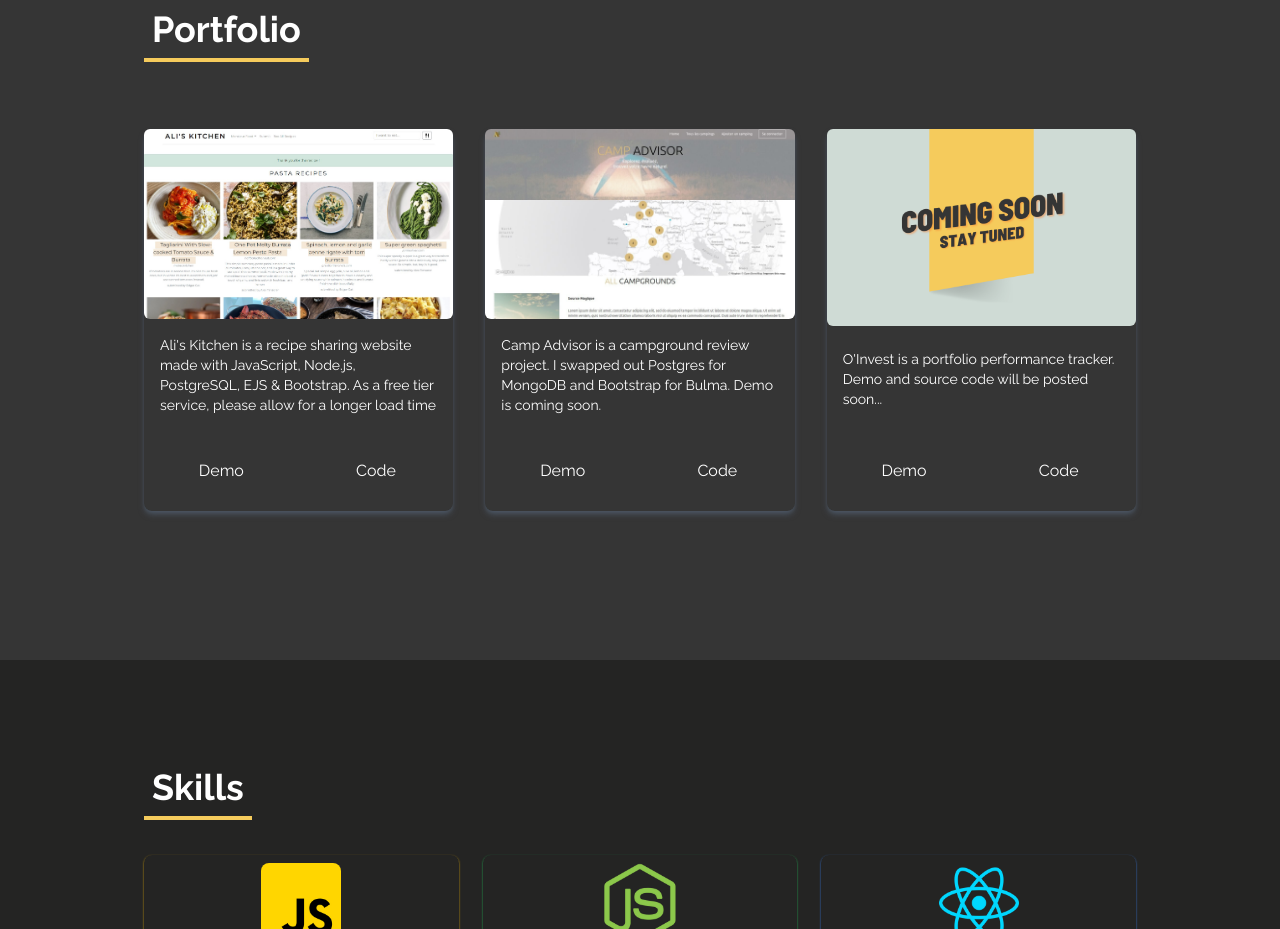
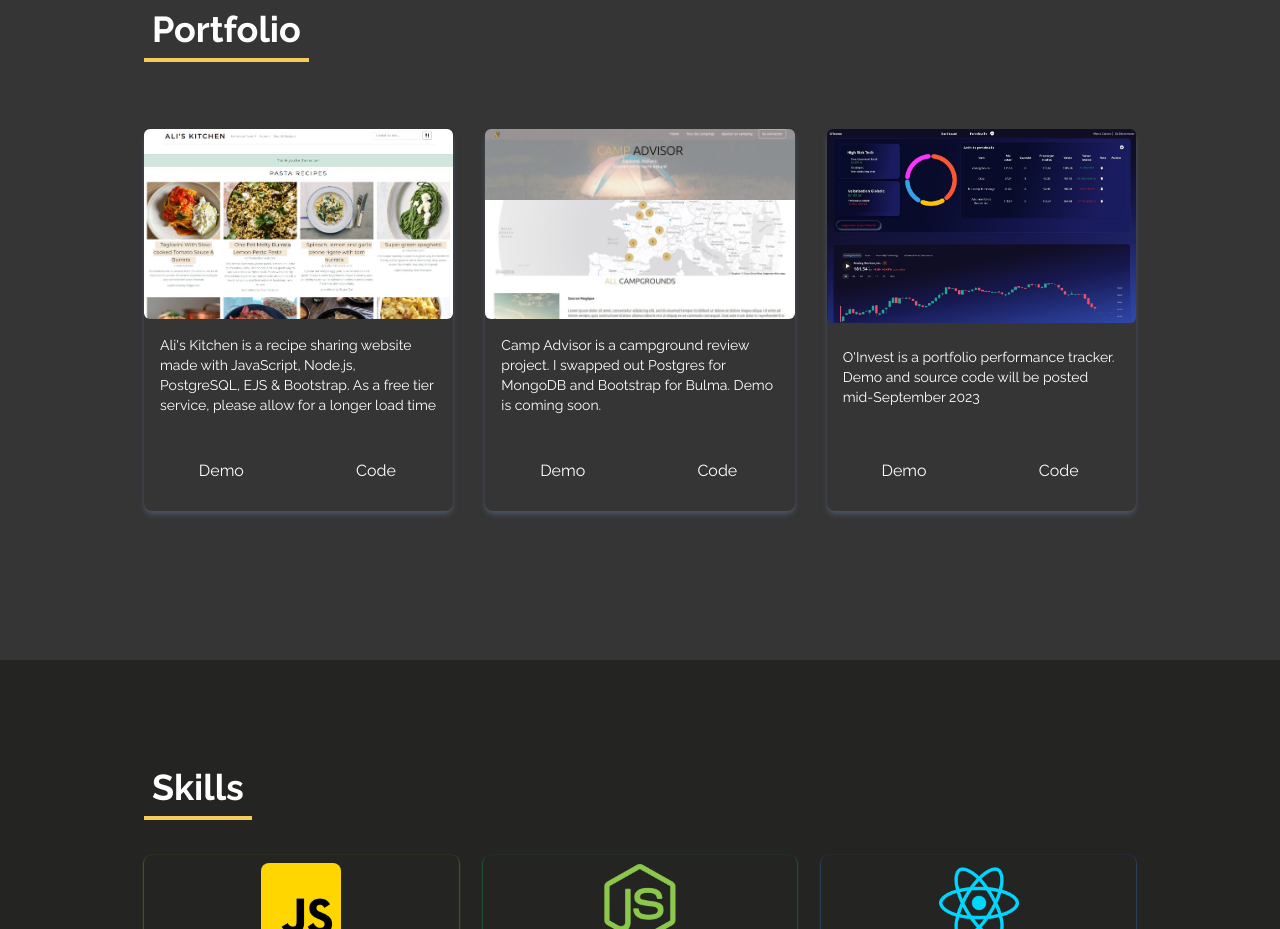
Before and after one commit to AlexTensorer/alt-portfolio, a React (Create React App) app: page / in a window 1280 px wide. Shown: the part 1740-2669 px from the top of the page. Built offline with nearby package versions, Linux system fonts and the light colour scheme; the HTML template or start-up script is replaced by a standard one.

Commit message:
portfolio image update

```diff
--- a/src/components/Portfolio.jsx
+++ b/src/components/Portfolio.jsx
@@ -1,7 +1,7 @@
 import React from "react";
 import aliskitchen from "../assets/portfolio/alis-kitchen.jpg";
 import campadvisor from "../assets/portfolio/camp-advisor.jpg";
-import oinvest from "../assets/portfolio/oinvest.png";
+import oinvest from "../assets/portfolio/oinvest-portfolio.jpg";
 
 const Portfolio = () => {
   const portfolios = [
@@ -22,9 +22,9 @@ const Portfolio = () => {
     {
       id: 3,
       src: oinvest,
-      hrefdemo: "https://i.postimg.cc/YqZMG5Q5/oinvest.png",
-      hrefcode: "https://i.postimg.cc/YqZMG5Q5/oinvest.png",
-      desc: "O'Invest is a portfolio performance tracker. Demo and source code will be posted soon...",
+      hrefdemo: "",
+      hrefcode: "",
+      desc: "O'Invest is a portfolio performance tracker. Demo and source code will be posted mid-September 2023",
     },
   ];
 
```
Also changed, not shown: src/assets/portfolio/oinvest-portfolio.jpg (added), src/assets/portfolio/oinvest.png (deleted).
